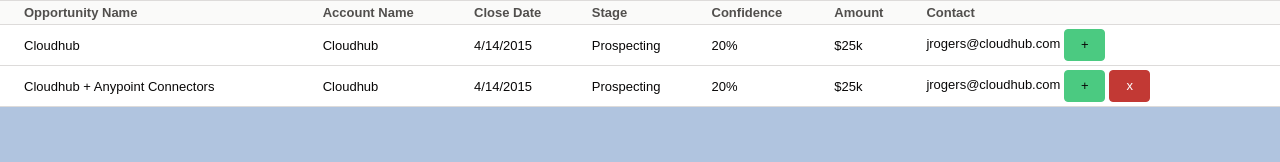
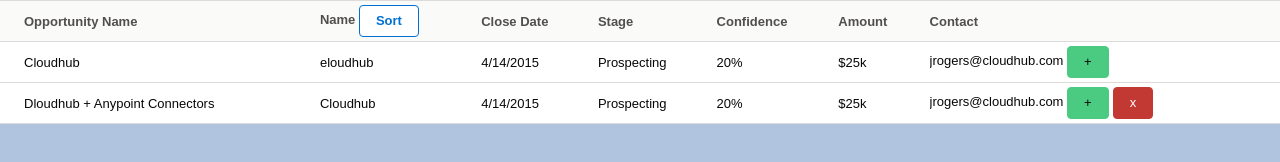
Before and after one commit to sumit07sinha/salesforce-lightning-design-system, a plain HTML site: page data table/index.html in a window 1280 px wide. Drawn offline with Linux system fonts and the light colour scheme; a web font is replaced by a local one.

Commit message:
sort button added

```diff
--- a/data table/index.html
+++ b/data table/index.html
@@ -13,7 +13,7 @@
           </div>
         </th>
         <th class="" scope="col">
-          <div class="slds-truncate" title="Account Name">Account Name</div>
+          <div class="slds-truncate" title="Name">Name  <button class="slds-button slds-button_outline-brand" onclick="sortTable()">Sort</button></div>
         </th>
         <th class="" scope="col">
           <div class="slds-truncate" title="Close Date">Close Date</div>
@@ -30,6 +30,7 @@
         <th class="" scope="col">
           <div class="slds-truncate" title="Contact">Contact</div>
         </th>
+
       </tr>
     </thead>
     <tbody id="tBody">
@@ -40,7 +41,7 @@
           </div>
         </th>
         <td data-label="Account Name">
-          <div class="slds-truncate" title="Cloudhub">Cloudhub</div>
+          <div class="slds-truncate" title="Cloudhub">eloudhub</div>
         </td>
         <td data-label="Close Date">
           <div class="slds-truncate" title="4/14/2015">4/14/2015</div>
@@ -64,7 +65,7 @@
       <tr class="slds-hint-parent">
         <th data-label="Opportunity Name" scope="row">
           <div class="slds-truncate" title="Cloudhub + Anypoint Connectors">
-           Cloudhub + Anypoint Connectors
+           Dloudhub + Anypoint Connectors
           </div>
         </th>
         <td data-label="Account Name">
```
